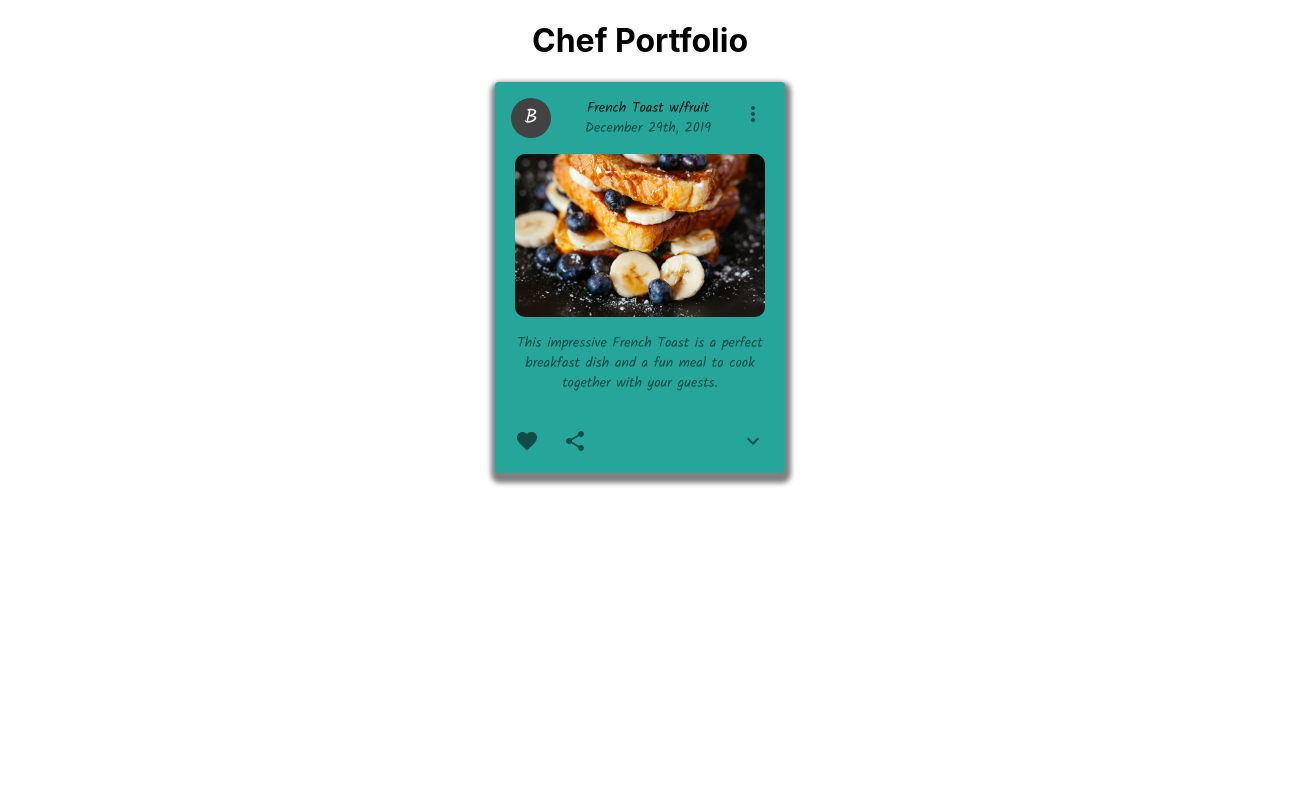
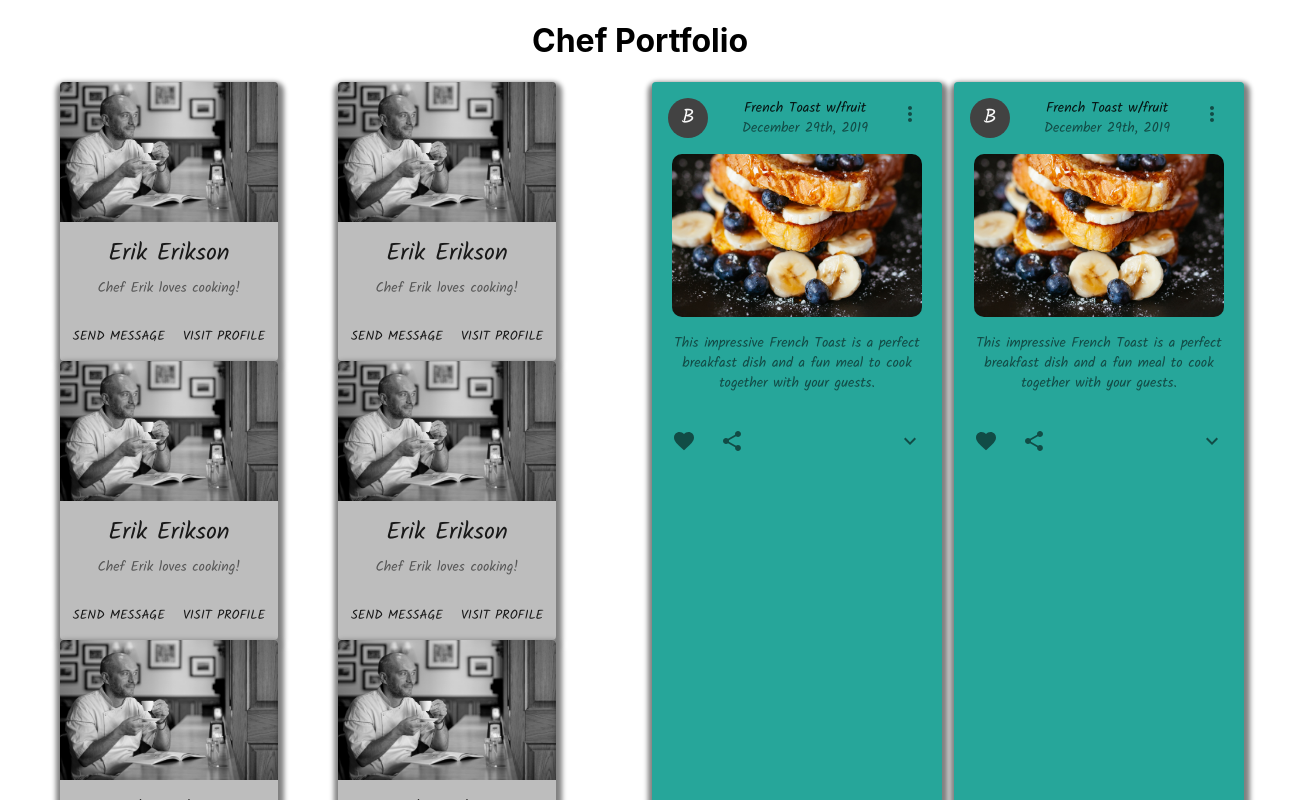
Before and after one commit to Hail91/materialUI-form, a React (Create React App) app in the folder react-form/: page /recipemarket in a window 1280 px wide. Shown: the top 800 px of the page, 1304 px wide, since content can reach past the window. Built offline with nearby package versions, Linux system fonts and the light colour scheme.

Commit message:
working on getting grid setup for mktplace

```diff
--- a/react-form/src/App.css
+++ b/react-form/src/App.css
@@ -7,8 +7,3 @@
 .form {
   font-family: 'Kalam';
 }
-
-.recipes-container {
-  display: flex;
-  justify-content: center;
-}
--- a/react-form/src/components/ChefCard.js
+++ b/react-form/src/components/ChefCard.js
@@ -0,0 +1,54 @@
+import React from 'react';
+import { makeStyles } from '@material-ui/core/styles';
+import Card from '@material-ui/core/Card';
+import CardActionArea from '@material-ui/core/CardActionArea';
+import CardActions from '@material-ui/core/CardActions';
+import CardContent from '@material-ui/core/CardContent';
+import CardMedia from '@material-ui/core/CardMedia';
+import Button from '@material-ui/core/Button';
+import Typography from '@material-ui/core/Typography';
+import { grey } from '@material-ui/core/colors';
+
+const useStyles = makeStyles({
+  card: {
+    maxWidth: 290,
+    backgroundColor: grey[400],
+    boxShadow: '1px 5px 5px 5px grey',
+    maxHeight: 280
+  },
+  media: {
+    height: 140,
+  },
+});
+
+export default function ChefCard() {
+  const classes = useStyles();
+
+  return (
+    <Card className={classes.card}>
+      <CardActionArea>
+        <CardMedia
+          className={classes.media}
+          image={require('../images/Chef1.jpg')}
+          title="Contemplative Chef"
+        />
+        <CardContent>
+          <Typography gutterBottom variant="h5" component="h2">
+            Erik Erikson
+          </Typography>
+          <Typography variant="body2" color="textSecondary" component="p">
+            Chef Erik loves cooking!
+          </Typography>
+        </CardContent>
+      </CardActionArea>
+      <CardActions>
+        <Button size="small" color="grey">
+          Send Message
+        </Button>
+        <Button size="small" color="grey">
+          Visit Profile
+        </Button>
+      </CardActions>
+    </Card>
+  );
+};
--- a/react-form/src/components/RecipeCard.js
+++ b/react-form/src/components/RecipeCard.js
@@ -20,7 +20,7 @@ const useStyles = makeStyles(theme => ({
   card: {
     maxWidth: 290,
     backgroundColor: teal[400],
-    boxShadow: '1px 5px 5px 5px grey'
+    boxShadow: '1px 5px 5px 5px grey',
   },
   media: {
     height: 0,
--- a/react-form/src/components/recipeMarket.js
+++ b/react-form/src/components/recipeMarket.js
@@ -1,18 +1,55 @@
 import React from 'react';
+import { makeStyles } from '@material-ui/core/styles';
+import Grid from '@material-ui/core/Grid';
 import RecipeCard from './RecipeCard';
+import ChefCard from './ChefCard';
 
- const RecipeMarket = () => {
+const useStyles = makeStyles(theme => ({
+  root: {
+    flexGrow: 1,
+  },
+  chefCont: {
+      display: 'flex',
+      flexWrap: 'wrap',
+      justifyContent: 'space-evenly',
+  },
+  recipeCont: {
+      display: 'flex',
+      flexWrap: 'wrap',
+      justifyContent: 'space-evenly',
+  },
+}));
 
+export default function RecipeMarket() {
+  const classes = useStyles();
+
+  function ContainerRow() {
     return (
-        <div>
-            <div className="mkt-title">
-                <h1>Chef Portfolio</h1>
-            </div>
-            <div className="recipes-container">
-                <RecipeCard />
-            </div>
-        </div>
+      <React.Fragment>
+        <Grid className={classes.chefCont} item xs={6}>
+          <ChefCard />
+          <ChefCard />
+          <ChefCard />
+          <ChefCard />
+          <ChefCard />
+          <ChefCard />
+        </Grid>
+        <Grid className={classes.recipeCont} item xs={6}>
+          <RecipeCard />
+          <RecipeCard />
+        </Grid>
+      </React.Fragment>
     );
-};
+  }
 
-export default RecipeMarket;
+  return (
+    <div className={classes.root}>
+        <h1>Chef Portfolio</h1>
+      <Grid container spacing={6}>
+        <Grid container item xs={12} spacing={3}>
+          <ContainerRow />
+        </Grid>
+      </Grid>
+    </div>
+  );
+}
```
Also changed, not shown: react-form/src/images/Chef1.jpg (added).
